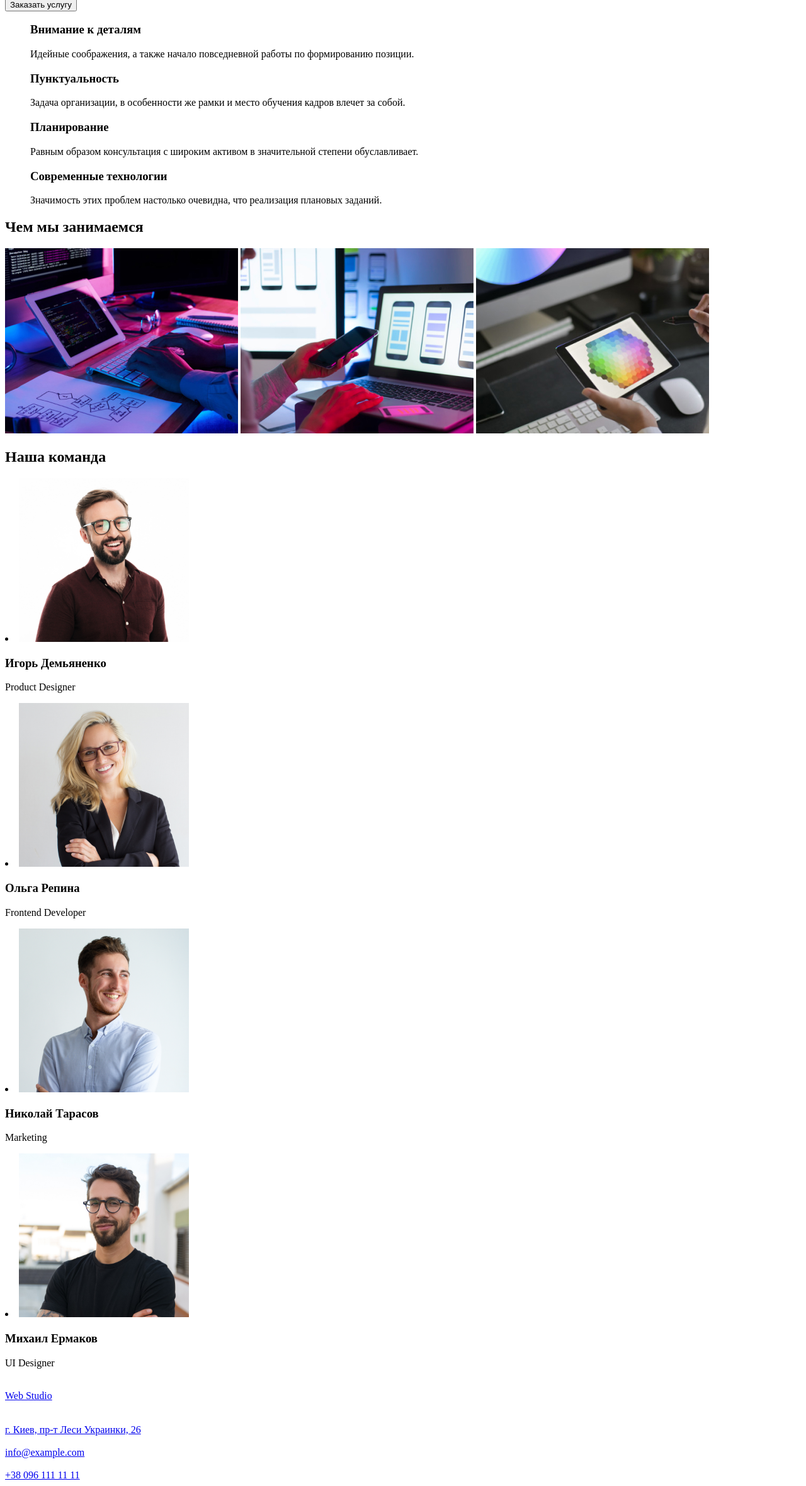
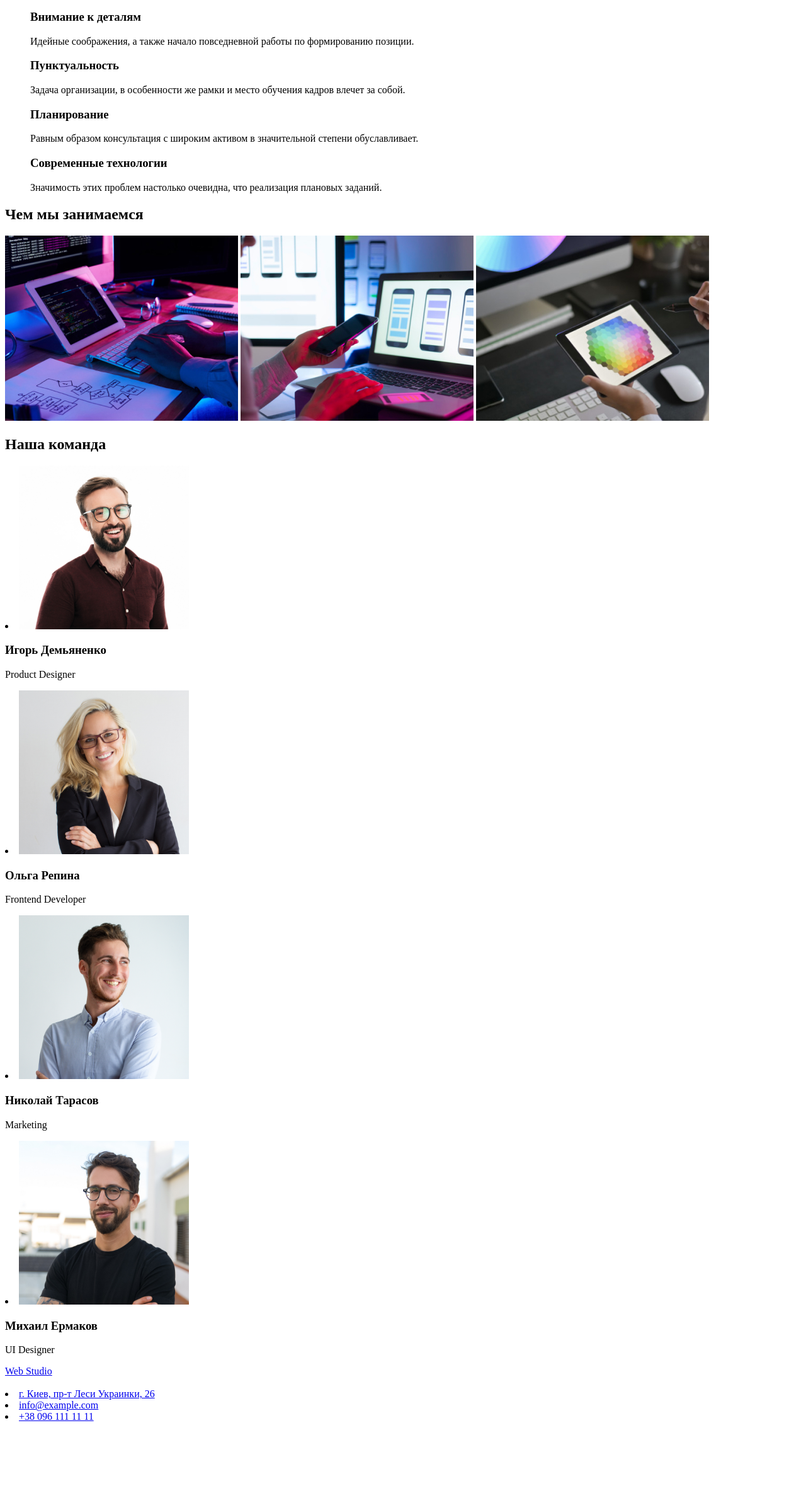
Before and after one commit to shalfeyka/goit-markup-hw-01, a plain HTML site: page index.html in a window 1280 px wide. Shown: the part 269-2628 px from the top of the page at 63% size. After the commit the page ends 2535 px from the top, so only its background shows below. Drawn offline with Linux system fonts and the light colour scheme.

Commit message:
Изменяет структуру

```diff
--- a/index.html
+++ b/index.html
@@ -4,12 +4,13 @@
     <meta charset="UTF-8">
     <meta http-equiv="X-UA-Compatible" content="IE=edge">
     <meta name="viewport" content="width=device-width, initial-scale=1.0">
-    <title>Document</title>
+    <title>Главная</title>
 </head>
 <body>
+    <!--Header-->
    <header>
+       <a href="https://google.com">Web Studio</a>
        <nav>
-       <a href="https://google.com">Web Studio</a>
        <ul>
            <li><a href="">Студия</a></li>
            <img src="./images/Vector.jpg" alt="Курсор" width="13,33">
@@ -17,16 +18,21 @@
            <li><a href="">Контакты</a></li>
        </ul>
     </nav>
+    <!--Contacts-->
     <ul>
         <li><a href="mailto:info@devstudio.com">info@devstudio.com</a></li>
         <img src="./images/Vector.jpg" alt="Курсор" width="13,33">
         <li><a href="tel:+380961111111">+38 096 111 11 11</a></li>
     </ul>
    </header>
-
+<!--main information-->
+<section>
    <main>
+        <section>
        <h1>Эффективные решения для вашего бизнеса</h1>
        <button>Заказать услугу</button>
+        </section>
+         <section>
        <ul>
            <h3>Внимание к деталям</h3>
            <p>Идейные соображения, а также начало повседневной работы по формированию позиции.</p>
@@ -37,13 +43,16 @@
             <h3>Современные технологии</h3>
             <p>Значимость этих проблем настолько очевидна, что реализация плановых заданий.</p>
         </ul>
-
+         </section>
+         <section>
         <h2>Чем мы занимаемся</h2>
 
         <img src="./images/img.jpg" alt="картинка1" width="370">
         <img src="./images/img (1).jpg" alt="картинка2" width="370">
         <img src="./images/img (2).jpg" alt="картинка3" width="370">
-
+    </section>
+<!--Team-->
+        <section>
         <h2>Наша команда</h2>
         <li>
 
@@ -67,13 +76,17 @@
         <h3>Михаил Ермаков</h3>
         <p>UI Designer</p>
          </li>
+        </section>
     </main>
+<!--Footer-->
+    <footer>
+     <a href="https://google.com">Web Studio</a> </footer> </br>
+    <adress>
 
-    <footer>
-    <br> <a href="https://google.com">Web Studio</a> </footer> </br>
-    <br> <adress><a href="https://goo.gl/maps/zJ5b4M9oRAb7cDgC7">г. Киев, пр-т Леси Украинки, 26</a></adress></br>
-    <br> <a href="mailto:info@example.com">info@example.com</a> </br>
-    <br> <a href="tel:+380961111111">+38 096 111 11 11</a> </br>
+    <li>    <a href="https://goo.gl/maps/zJ5b4M9oRAb7cDgC7">г. Киев, пр-т Леси Украинки, 26</a>
+    <li>  <a href="mailto:info@example.com">info@example.com</a> </li>
+    <li> <a href="tel:+380961111111">+38 096 111 11 11</a> </li>
+    </adress>
 
     </footer>
 </body>
```
